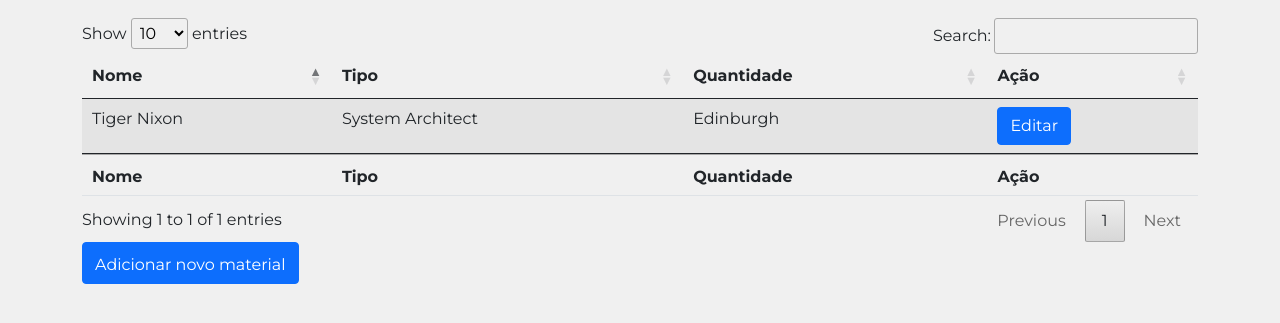
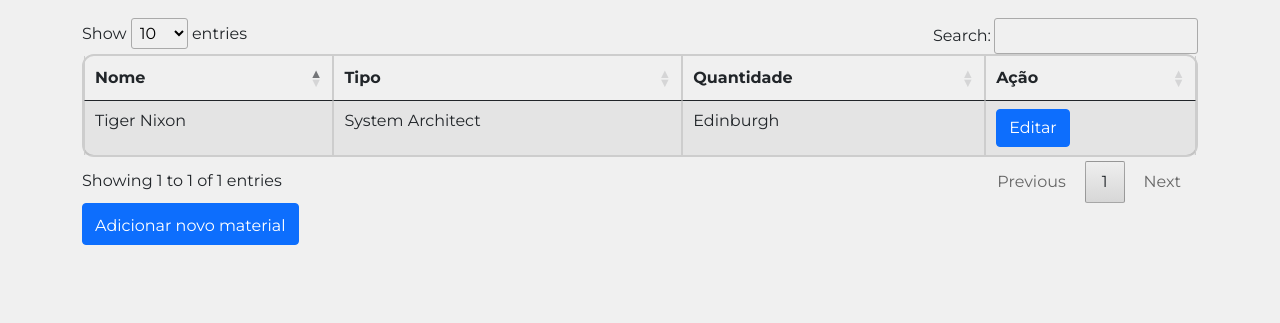
Before and after one commit to Pedro-HS-Rodrigues/GPM_Auto, a PHP site: page /materiais.php in a window 1280 px wide. Shown: the part 78-401 px from the top of the page. Run offline with PHP 8.4, Linux system fonts and the light colour scheme; some libraries are stand-ins or nearby versions.

Commit message:
Corrigindo detalhe na tabela

```diff
--- a/assets/css/style.css
+++ b/assets/css/style.css
@@ -165,3 +165,11 @@ p, li {
 #add-material{
     padding-top: 10px;
 }
+
+#materiais{
+    border: 2px solid #CDCDCD;
+}
+
+.table-bordered{
+    border-radius: 12px;
+}
--- a/pages/materiais.php
+++ b/pages/materiais.php
@@ -51,7 +51,7 @@
     <div class="container" id="materiais-table">
         <div class=" ">
             <div class="table-container">
-                <table id="materiais" class="table table-striped">
+                <table id="materiais" class="table table-striped table-bordered">
                     <thead>
                         <tr>
                             <th>Nome</th>
@@ -81,14 +81,6 @@
                         }
                         ?>
                     </tbody>
-                    <tfoot>
-                        <tr>
-                            <th>Nome</th>
-                            <th>Tipo</th>
-                            <th>Quantidade</th>
-                            <th>Ação</th>
-                        </tr>
-                    </tfoot>
                 </table>
             </div>
         </div>
```
